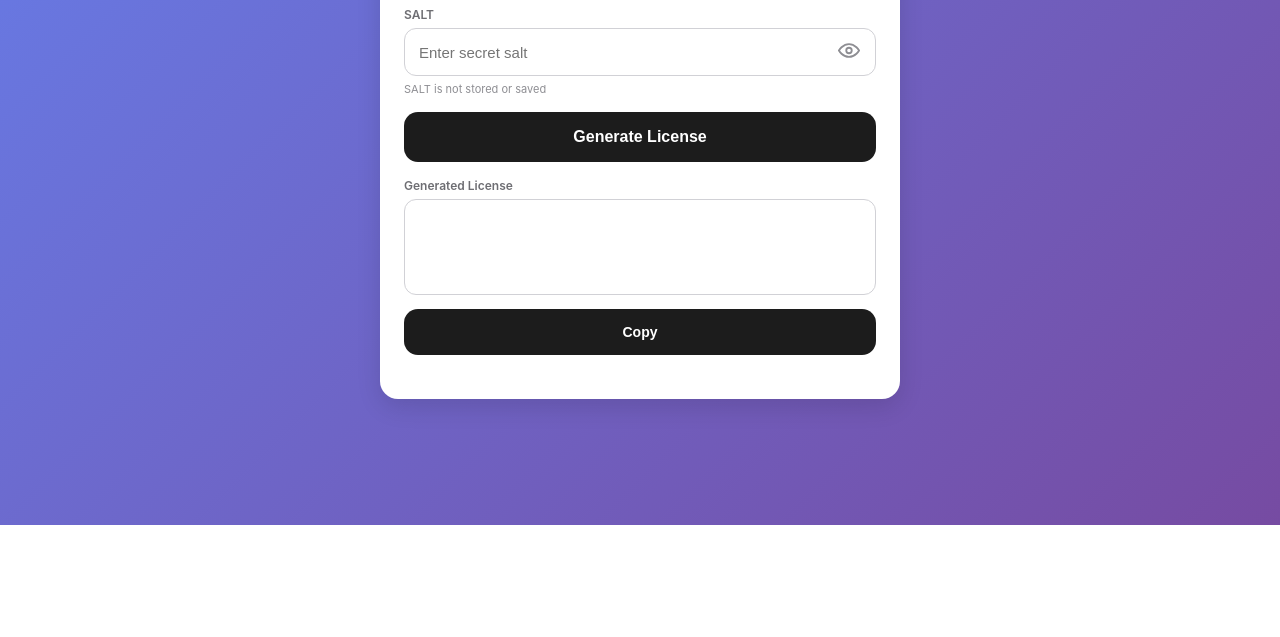
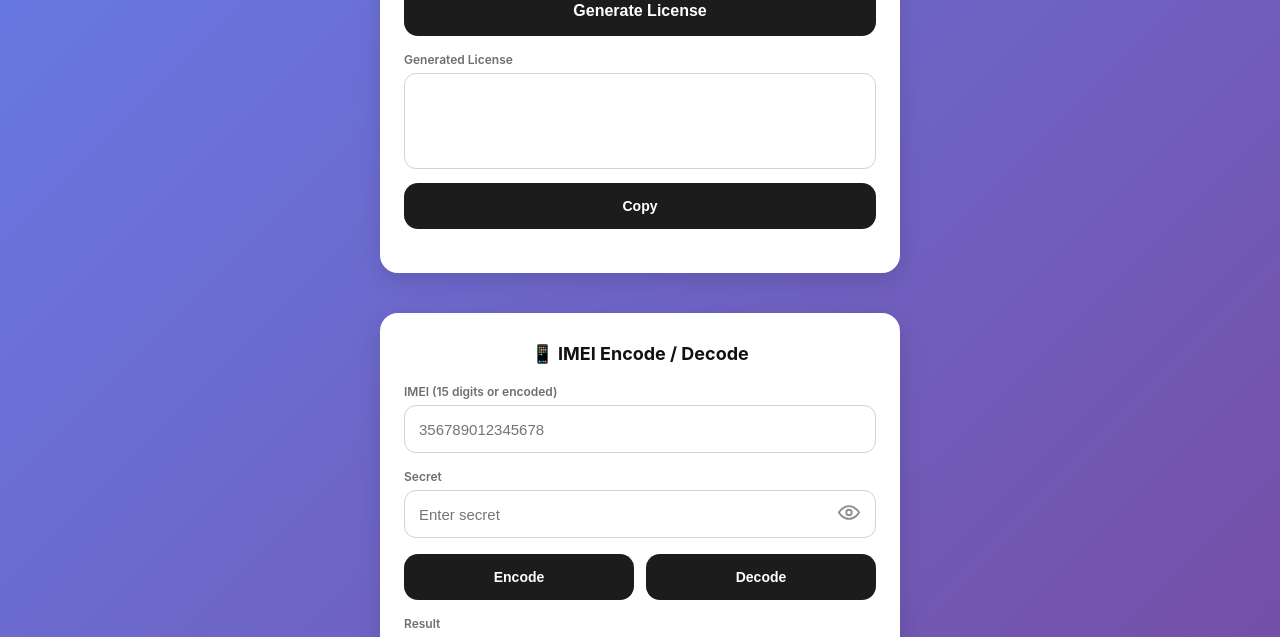
Before and after one commit to bankbab1/everonqrgenlic, a plain HTML site: page index.html in a window 1280 px wide. Shown: the part 275-912 px from the top of the page. Before the commit the page ends 800 px from the top, so only its background shows below. Drawn offline with Linux system fonts and the light colour scheme.

Commit message:
Update index.html

```diff
--- a/index.html
+++ b/index.html
@@ -17,6 +17,15 @@
       display: flex;
       justify-content: center;
     }
+
+    .cards-wrapper {
+      width: 100%;
+      display: flex;
+      flex-direction: column;
+      align-items: center;
+      gap: 40px;
+    }
+
 
     /* ===== CARD ===== */
     .card {
@@ -184,7 +193,7 @@
   </style>
 </head>
 <body>
-
+<div class="cards-wrapper">
 <div class="card">
   <h2>🔑 Everon License Generator</h2>
 
@@ -218,6 +227,53 @@
     </div>
   </div>
 </div>
+<div class="card">
+  <h2>📱 IMEI Encode / Decode</h2>
+
+  <div class="field">
+    <label>IMEI (15 digits or encoded)</label>
+    <input
+      id="imeiInput"
+      placeholder="356789012345678"
+      maxlength="15"
+      inputmode="numeric"
+      oninput="this.value = this.value.replace(/\D/g, '').slice(0,15)"
+    />
+  </div>
+
+  <div class="field">
+    <label>Secret</label>
+    <div class="input-wrap">
+      <input
+        id="imeiSecret"
+        type="password"
+        placeholder="Enter secret"
+        oninput="this.value = this.value.toUpperCase()"
+      />
+      <button class="eye-btn" type="button" onclick="toggleIMEISecret()">
+        <svg id="eyeIconImei" viewBox="0 0 24 24" fill="none" stroke-width="2">
+          <path d="M1 12s4-7 11-7 11 7 11 7-4 7-11 7S1 12 1 12z"/>
+          <circle cx="12" cy="12" r="3"/>
+        </svg>
+      </button>
+    </div>
+  </div>
+
+  <div class="copy-row">
+    <button class="btn-copy" onclick="encodeIMEI()">Encode</button>
+    <button class="btn-copy" onclick="decodeIMEI()">Decode</button>
+  </div>
+
+  <div class="field" style="margin-top:16px;">
+    <label>Result</label>
+    <textarea id="imeiOutput" readonly></textarea>
+
+    <div class="copy-row">
+      <button class="btn-copy" onclick="copyIMEI()">Copy</button>
+    </div>
+  </div>
+</div>
+</div>
 
 <!-- MODAL -->
 <div id="modal" class="modal-overlay" onclick="closeModal(event)">
@@ -227,6 +283,11 @@
     <button onclick="hideModal()">OK</button>
   </div>
 </div>
+
+
+
+
+
 
 <script>
   async function sha256(text) {
@@ -269,6 +330,65 @@
     );
   }
 </script>
+<script>
+  function toggleIMEISecret() {
+    const s = imeiSecret;
+    eyeIconImei.innerHTML = s.type === "password"
+      ? '<path d="M1 1l22 22"/>'
+      : '<path d="M1 12s4-7 11-7 11 7 11 7-4 7-11 7S1 12 1 12z"/><circle cx="12" cy="12" r="3"/>';
+    s.type = s.type === "password" ? "text" : "password";
+  }
+
+  function encodeIMEI() {
+    const imei = imeiInput.value.trim();
+    const secret = imeiSecret.value.trim();
+
+    if (!/^\d{15}$/.test(imei)) {
+      showModal("Invalid IMEI", "IMEI must be exactly 15 digits.");
+      return;
+    }
+    if (!secret) {
+      showModal("Missing Secret", "Secret is required.");
+      return;
+    }
+
+    const encoded = btoa(`${imei}:${secret}`);
+    imeiOutput.value = encoded;
+  }
+
+  function decodeIMEI() {
+    const encoded = imeiInput.value.trim();
+    const secret = imeiSecret.value.trim();
+
+    if (!encoded || !secret) {
+      showModal("Missing data", "Encoded value and secret are required.");
+      return;
+    }
+
+    try {
+      const decoded = atob(encoded);
+      if (!decoded.endsWith(":" + secret)) {
+        showModal("Invalid Secret", "Secret does not match encoded data.");
+        return;
+      }
+
+      imeiOutput.value = decoded.split(":")[0];
+    } catch {
+      showModal("Decode Failed", "Invalid encoded IMEI.");
+    }
+  }
+
+  function copyIMEI() {
+    if (!imeiOutput.value) {
+      showModal("Nothing to copy", "No result available.");
+      return;
+    }
+    navigator.clipboard.writeText(imeiOutput.value).then(() =>
+      showModal("Copied", "Result copied to clipboard.")
+    );
+  }
+</script>
+
 
 </body>
 </html>
```
